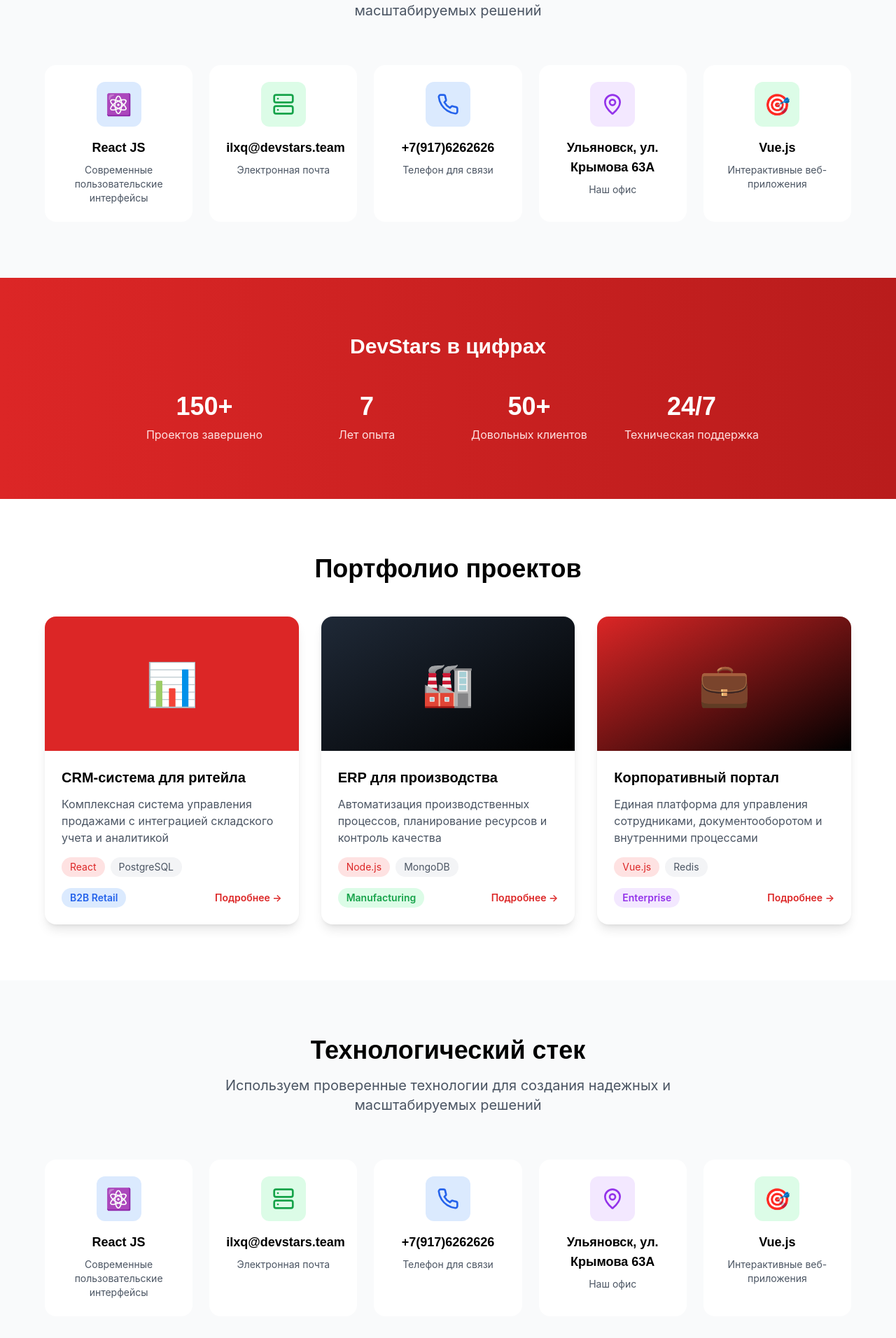
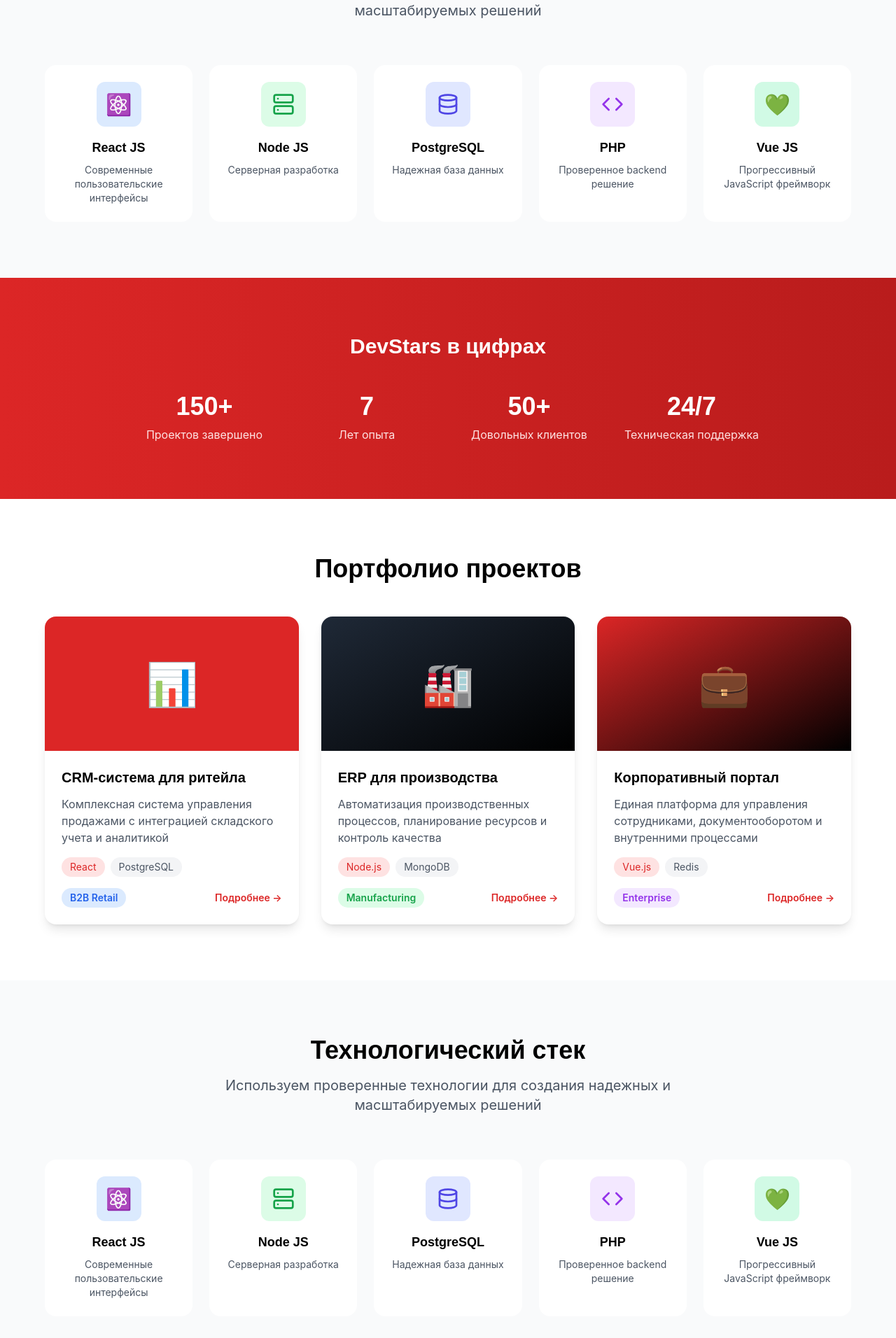
Before and after one commit to ilxq99/devstars-website-development, a React (Vite) app: page / in a window 1280 px wide. Shown: the part 2008-3920 px from the top of the page at 70% size. Built offline with nearby package versions, Linux system fonts and the light colour scheme.

Commit message:
Обновление раздела используемых технологий

```diff
--- a/src/pages/Index.tsx
+++ b/src/pages/Index.tsx
@@ -197,44 +197,46 @@ const Index = () => {
                   <Icon name="Server" size={32} className="text-green-600" />
                 </div>
                 <h3 className="font-montserrat font-semibold text-lg mb-2 text-black">
-                  ilxq@devstars.team
+                  Node JS
                 </h3>
                 <p className="font-inter text-gray-600 text-sm">
-                  Электронная почта
+                  Серверная разработка
                 </p>
               </div>
 
               <div className="bg-white p-6 rounded-2xl hover:shadow-lg transition-all duration-300 hover:-translate-y-2 group text-center">
-                <div className="w-16 h-16 bg-blue-100 rounded-xl flex items-center justify-center mb-4 mx-auto group-hover:bg-blue-200 transition-colors">
-                  <Icon name="Phone" size={32} className="text-blue-600" />
+                <div className="w-16 h-16 bg-indigo-100 rounded-xl flex items-center justify-center mb-4 mx-auto group-hover:bg-indigo-200 transition-colors">
+                  <Icon name="Database" size={32} className="text-indigo-600" />
                 </div>
                 <h3 className="font-montserrat font-semibold text-lg mb-2 text-black">
-                  +7(917)6262626
+                  PostgreSQL
                 </h3>
                 <p className="font-inter text-gray-600 text-sm">
-                  Телефон для связи
+                  Надежная база данных
                 </p>
               </div>
 
               <div className="bg-white p-6 rounded-2xl hover:shadow-lg transition-all duration-300 hover:-translate-y-2 group text-center">
                 <div className="w-16 h-16 bg-purple-100 rounded-xl flex items-center justify-center mb-4 mx-auto group-hover:bg-purple-200 transition-colors">
-                  <Icon name="MapPin" size={32} className="text-purple-600" />
+                  <Icon name="Code" size={32} className="text-purple-600" />
                 </div>
                 <h3 className="font-montserrat font-semibold text-lg mb-2 text-black">
-                  Ульяновск, ул. Крымова 63А
+                  PHP
                 </h3>
-                <p className="font-inter text-gray-600 text-sm">Наш офис</p>
+                <p className="font-inter text-gray-600 text-sm">
+                  Проверенное backend решение
+                </p>
               </div>
 
               <div className="bg-white p-6 rounded-2xl hover:shadow-lg transition-all duration-300 hover:-translate-y-2 group text-center">
-                <div className="w-16 h-16 bg-green-100 rounded-xl flex items-center justify-center mb-4 mx-auto group-hover:bg-green-200 transition-colors">
-                  <span className="text-3xl">🎯</span>
+                <div className="w-16 h-16 bg-emerald-100 rounded-xl flex items-center justify-center mb-4 mx-auto group-hover:bg-emerald-200 transition-colors">
+                  <span className="text-3xl">💚</span>
                 </div>
                 <h3 className="font-montserrat font-semibold text-lg mb-2 text-black">
-                  Vue.js
+                  Vue JS
                 </h3>
                 <p className="font-inter text-gray-600 text-sm">
-                  Интерактивные веб-приложения
+                  Прогрессивный JavaScript фреймворк
                 </p>
               </div>
             </div>
@@ -411,44 +413,46 @@ const Index = () => {
                   <Icon name="Server" size={32} className="text-green-600" />
                 </div>
                 <h3 className="font-montserrat font-semibold text-lg mb-2 text-black">
-                  ilxq@devstars.team
+                  Node JS
                 </h3>
                 <p className="font-inter text-gray-600 text-sm">
-                  Электронная почта
+                  Серверная разработка
                 </p>
               </div>
 
               <div className="bg-white p-6 rounded-2xl hover:shadow-lg transition-all duration-300 hover:-translate-y-2 group text-center">
-                <div className="w-16 h-16 bg-blue-100 rounded-xl flex items-center justify-center mb-4 mx-auto group-hover:bg-blue-200 transition-colors">
-                  <Icon name="Phone" size={32} className="text-blue-600" />
+                <div className="w-16 h-16 bg-indigo-100 rounded-xl flex items-center justify-center mb-4 mx-auto group-hover:bg-indigo-200 transition-colors">
+                  <Icon name="Database" size={32} className="text-indigo-600" />
                 </div>
                 <h3 className="font-montserrat font-semibold text-lg mb-2 text-black">
-                  +7(917)6262626
+                  PostgreSQL
                 </h3>
                 <p className="font-inter text-gray-600 text-sm">
-                  Телефон для связи
+                  Надежная база данных
                 </p>
               </div>
 
               <div className="bg-white p-6 rounded-2xl hover:shadow-lg transition-all duration-300 hover:-translate-y-2 group text-center">
                 <div className="w-16 h-16 bg-purple-100 rounded-xl flex items-center justify-center mb-4 mx-auto group-hover:bg-purple-200 transition-colors">
-                  <Icon name="MapPin" size={32} className="text-purple-600" />
+                  <Icon name="Code" size={32} className="text-purple-600" />
                 </div>
                 <h3 className="font-montserrat font-semibold text-lg mb-2 text-black">
-                  Ульяновск, ул. Крымова 63А
+                  PHP
                 </h3>
-                <p className="font-inter text-gray-600 text-sm">Наш офис</p>
+                <p className="font-inter text-gray-600 text-sm">
+                  Проверенное backend решение
+                </p>
               </div>
 
               <div className="bg-white p-6 rounded-2xl hover:shadow-lg transition-all duration-300 hover:-translate-y-2 group text-center">
-                <div className="w-16 h-16 bg-green-100 rounded-xl flex items-center justify-center mb-4 mx-auto group-hover:bg-green-200 transition-colors">
-                  <span className="text-3xl">🎯</span>
+                <div className="w-16 h-16 bg-emerald-100 rounded-xl flex items-center justify-center mb-4 mx-auto group-hover:bg-emerald-200 transition-colors">
+                  <span className="text-3xl">💚</span>
                 </div>
                 <h3 className="font-montserrat font-semibold text-lg mb-2 text-black">
-                  Vue.js
+                  Vue JS
                 </h3>
                 <p className="font-inter text-gray-600 text-sm">
-                  Интерактивные веб-приложения
+                  Прогрессивный JavaScript фреймворк
                 </p>
               </div>
             </div>
```
